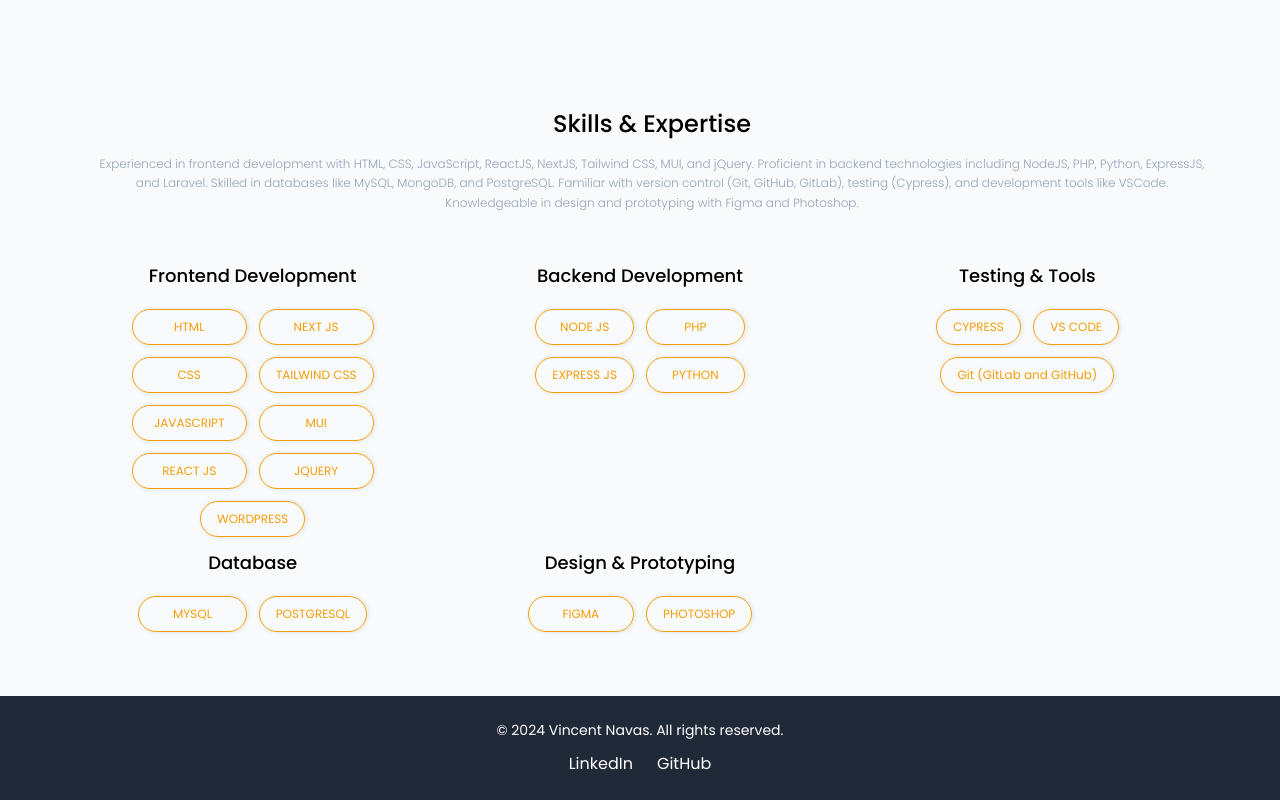
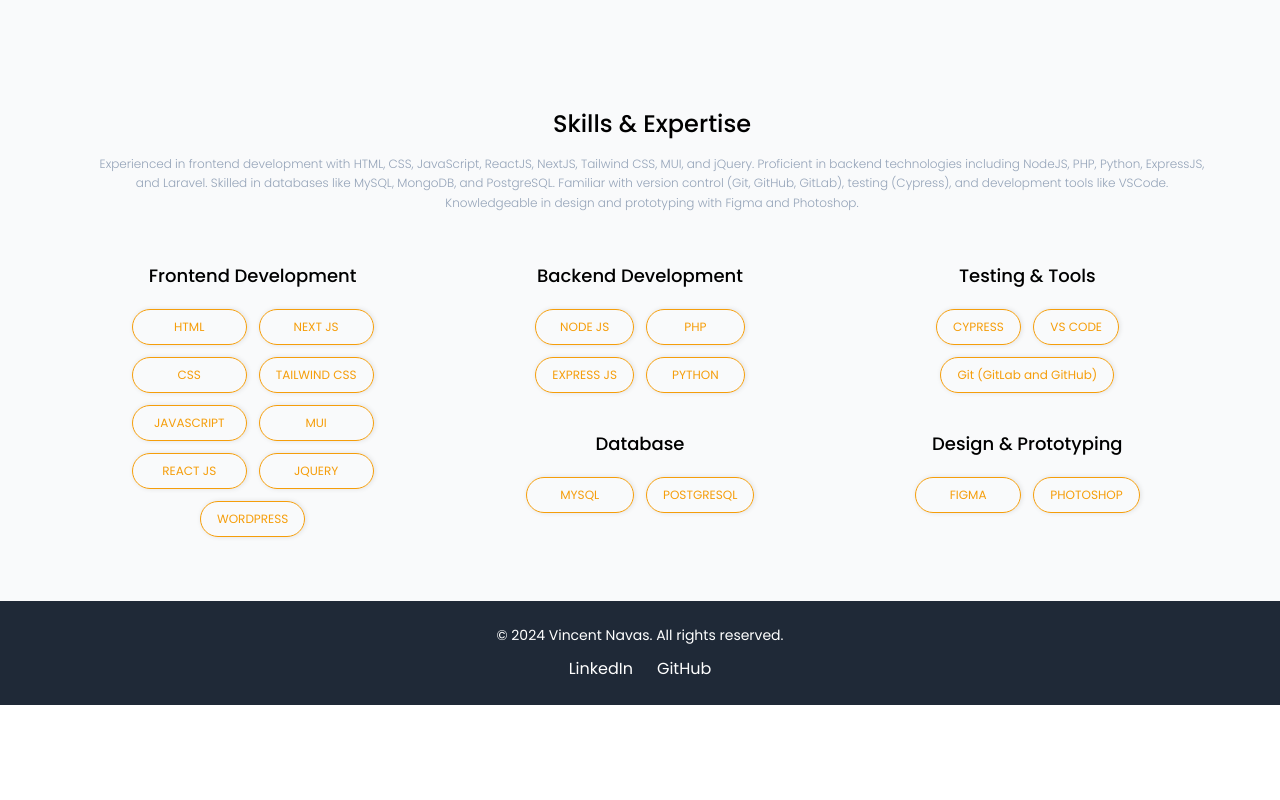
Before and after one commit to NavasVincent/vincent.me, a React (Vite) app: page / in a window 1280 px wide. Shown: the part 2832-3632 px from the top of the page. After the commit the page ends 3537 px from the top, so only its background shows below. Built offline with nearby package versions, Linux system fonts and the light colour scheme.

Commit message:
mobile responsive

```diff
--- a/index.html
+++ b/index.html
@@ -3,7 +3,7 @@
 
 <head>
   <meta charset="UTF-8" />
-  <link rel="icon" type="image/svg+xml" href="/vite.svg" />
+  <link rel="icon" type="image/svg+xml" href="/me-rounded.png" />
   <meta name="viewport" content="width=device-width, initial-scale=1.0" />
   <link href="https://fonts.googleapis.com/css2?family=Poppins:wght@100;200;300;400;500;600;700&display=swap"
     rel="stylesheet" />
--- a/src/components/Header.jsx
+++ b/src/components/Header.jsx
@@ -25,6 +25,8 @@ const Header = () => {
     return () => window.removeEventListener("scroll", handleScroll);
   }, [lastScrollY]);
 
+
+  console.log(isMobileMenuOpen,"isMobileMenuOpen")
   return (
     <AnimatePresence>
       {isVisible && (
@@ -47,7 +49,7 @@ const Header = () => {
               className="lg:block hidden  "
               onClick={() => setIsMobileMenuOpen(!isMobileMenuOpen)}
             >
-              <FeatherIcon icon="menu" size={24} strokeWidth={2} />
+              <FeatherIcon icon="menu" size={24} strokeWidth={2} onClick={() => setIsMobileMenuOpen(!isMobileMenuOpen)} />
             </button>
 
             {/* Desktop Navigation */}
@@ -86,14 +88,14 @@ const Header = () => {
           </div>
 
           {/* Mobile Menu */}
-          <AnimatePresence>
-            {isMobileMenuOpen && (
+          {isMobileMenuOpen && ( <AnimatePresence>
+
               <motion.div
                 initial={{ x: "100%" }}
                 animate={{ x: 0 }}
                 exit={{ x: "100%" }}
                 transition={{ duration: 0.3 }}
-                className="fixed top-0 right-0 w-[300px] h-full bg-white text-brand-primary flex flex-col items-center justify-center shadow-lg lg:hidden"
+                className="fixed top-0 right-0 w-[300px] h-full bg-white text-brand-primary flex flex-col items-center justify-center shadow-lg  "
               >
                 <button
                   className="absolute top-5 right-5"
@@ -127,14 +129,15 @@ const Header = () => {
                         size={20}
                         fill="#fff"
                         stroke="white"
-                        strokeWidth={3}
+                        strokeWidth={1}
                       />
                     </motion.span>
                   ))}
                 </div>
               </motion.div>
-            )}
+
           </AnimatePresence>
+          )}
         </motion.header>
       )}
     </AnimatePresence>
--- a/src/components/Skills.jsx
+++ b/src/components/Skills.jsx
@@ -50,7 +50,14 @@ const Skills = () => {
       <div className="grid grid-cols-3 gap-3 w-full justify-center lg:grid-cols-2 md:flex md:flex-col md:gap-6">
         {skills.map((category, index) => {
           const categoryName = Object.keys(category)[0]; // Get category name
-          const categorySkills = Object.values(category)[0]; // Get skills list
+          const categorySkills = Object.values(category)[0]; // Get skills list  lg:flex-col lg:flex-row w-full lg:justify-between
+
+          // Define positioning logic
+          const isFrontend = categoryName === "Frontend Development";
+          const isBackend = categoryName === "Backend Development";
+          const isTesting = categoryName === "Testing & Tools";
+          const isDatabase = categoryName === "Database";
+          const isPrototyping = categoryName === "Design & Prototyping";
 
           return (
             <motion.div
@@ -58,7 +65,28 @@ const Skills = () => {
               initial={{ opacity: 0, y: 20 }}
               animate={{ opacity: 1, y: 0 }}
               transition={{ delay: index * 0.15 + 0.3, duration: 0.5 }}
-              className="flex flex-col items-center"
+              className={`flex flex-col items-center
+        ${isFrontend ? "row-span-2 col-start-1 row-start-1" : ""}
+        ${
+          isBackend
+            ? "col-start-2 row-start-1 lg:col-start-2 lg:row-start-1   "
+            : ""
+        }
+        ${
+          isTesting
+            ? "col-start-3 row-start-1 lg:col-start-2 lg:row-start-2  "
+            : ""
+        }
+        ${
+          isDatabase
+            ? "col-start-2 row-start-2 lg:col-start-1 lg:row-start-3 "
+            : ""
+        }
+        ${
+          isPrototyping
+            ? "col-start-3 row-start-2 lg:col-start-2 lg:row-start-3  "
+            : ""
+        }`}
             >
               <h3 className="text-[18px] font-medium mb-5">{categoryName}</h3>
               <div className="grid grid-cols-2 gap-3">
--- a/vite.config.js
+++ b/vite.config.js
@@ -15,6 +15,6 @@ export default defineConfig({
         }
       }
     },
-    chunkSizeWarningLimit: 1000, // Increase limit to avoid warnings (optional)
+    chunkSizeWarningLimit: 5000, // Increase limit to avoid warnings (optional)
   }
 })
```
Also changed, not shown: public/me-rounded.png (added).
